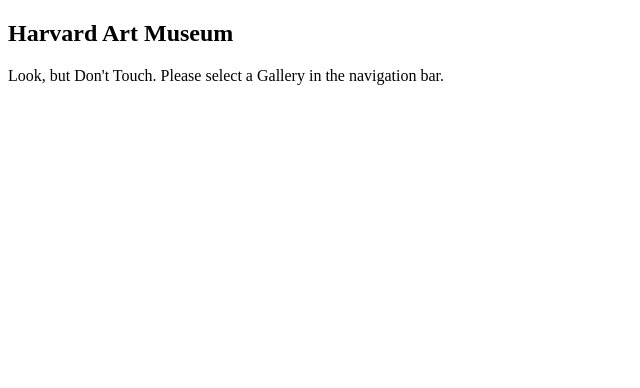
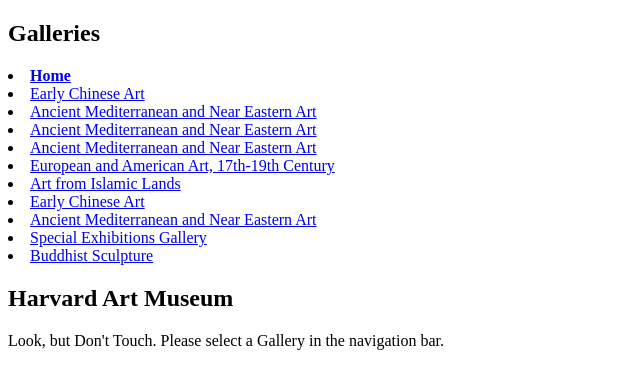
Before and after one commit to andrewstreater/artmuseum, a React (Vite) app in the folder art-museum/: page / in a window 1280 px wide. Shown: the top 388 px of the page, without its empty margins (0-640 px from the left). Built offline with nearby package versions, Linux system fonts and the light colour scheme; the HTML template or start-up script is replaced by a standard one.

Commit message:
phase-3 complete

```diff
--- a/art-museum/src/App.jsx
+++ b/art-museum/src/App.jsx
@@ -1,12 +1,26 @@
-import { createBrowserRouter, RouterProvider } from 'react-router-dom'
+import { createBrowserRouter, RouterProvider, Outlet } from 'react-router-dom'
 import GalleryNavigation from './components/GalleryNavigation';
 import harvardArt from './data/harvardArt'
 
+
+function Layout(){
+  return (
+    <div className="page-wrapper">
+      <GalleryNavigation galleries={harvardArt.records} />
+      <main>
+        <Outlet />
+      </main>
+    </div>
+  );
+}
+
+
+
+
 const router = createBrowserRouter([
   {
-    path: 'galleries',
-    element: <GalleryNavigation galleries={harvardArt.records}/>
-  },
+    element: <Layout />,
+    children:[
     {
       path:'/',
       element:
@@ -18,6 +32,8 @@
         {
           path: '*',
           element: <h2>Page Not Found</h2>
+        }
+    ]
   }
 ])
 
--- /dev/null
+++ b/art-museum/src/components/GalleryNavigation/GalleryNavigation.css
@@ -0,0 +1,3 @@
+.active {
+    font-weight: bold;
+}
--- a/art-museum/src/components/GalleryNavigation/GalleryNavigation.jsx
+++ b/art-museum/src/components/GalleryNavigation/GalleryNavigation.jsx
@@ -1,4 +1,5 @@
 import { NavLink } from "react-router-dom"
+import './GalleryNavigation.css'
 
 export default function GalleryNavigation({galleries}) {
     console.log(galleries)
@@ -6,16 +7,19 @@
     <div>
         <h2>Galleries</h2>
         <nav>
+        <li>
+            <NavLink to='/'>Home</NavLink>
+            </li>
             {galleries && galleries.map((gallery) => {
                 return(
                     <li key={`${gallery.id}`}>
                         <NavLink to={`${gallery.id}`}>
-                            {gallery.name}, id: {gallery.id}
+                            {gallery.name}
                         </NavLink>
                     </li>
                 )
             })
-            }
+        }
         </nav>
     </div>
   )
```
Lines whose indentation alone changed are shown as unchanged.
